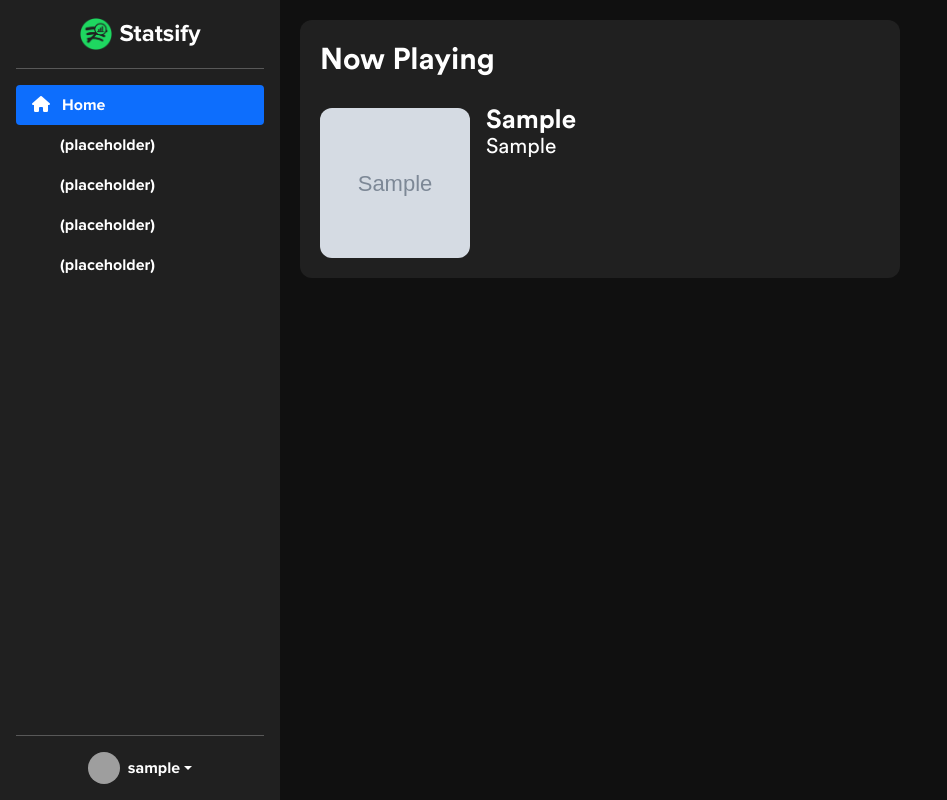
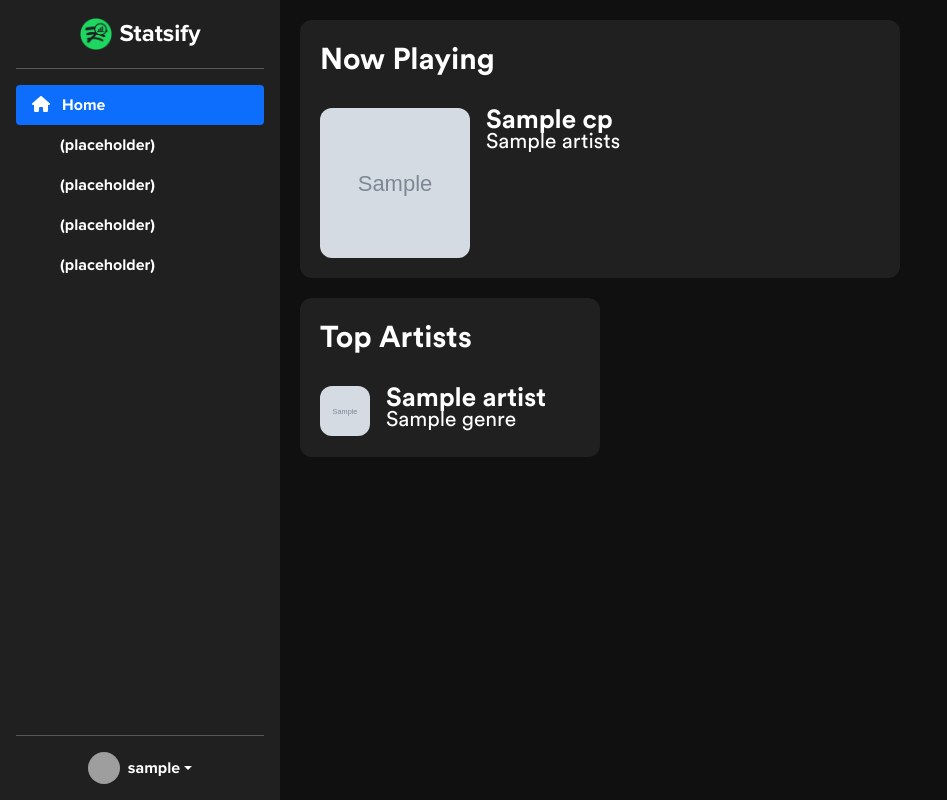
Before and after one commit to jckli/retrievify, a Flask app: template Statsify/Statsify/templates/home.html in a window 1280 px wide. Shown: the whole page, without its empty margins (0-947 px from the left). Run offline with Flask 2, Linux system fonts and the light colour scheme; the template is opened without the code that fills it: most values are stand-ins (such as "Sample title", 1, 10 or a date in 2020); grey boxes marked "Sample" are stand-in pictures; parts of the project's set-up code (start-up, migrations or seed data) failed here and were passed over; grey boxes are pictures that could not be loaded.

Commit message:
Adds top artists to home page

```diff
--- a/Statsify/Statsify/static/content/home.css
+++ b/Statsify/Statsify/static/content/home.css
@@ -21,13 +21,20 @@ p {
     font-size: 21px;
     margin-bottom: 0px;
 }
+h2 {
+    font-family: CircularBold;
+    font-size: 26px;
+    line-height: 2.7vh;
+    color: #ffffff;
+}
 #content {
     margin-left: 280px;
     overflow: auto;
 }
 #content > .now-playing {
     background-color: #202020;
-    margin: 20px 20px;
+    margin: 0px 20px;
+    margin-top: 20px;
     width: 60%;
     border-radius: 12px;
 }
@@ -45,8 +52,21 @@ p {
     flex-grow: 1;
     flex-shrink: 1;
 }
-#content > .now-playing > div > .song > .song-info > #song-title {
-    font-family: CircularBold;
-    font-size: 26px;
-    line-height: 2.7vh;
+#content > .top-artists {
+    background-color: #202020;
+    margin: 20px 20px;
+    width: 30%;
+    border-radius: 12px;
 }
+#content > .top-artists > div {
+    padding: 20px 20px;
+}
+#content > .top-artists > div > .top-artists-list > .artist {
+    display: flex;
+}
+#content > .top-artists > div > .top-artists-list > .artist > img {
+    border-radius: 12px;
+    margin-right: 16px;
+    height: 50px;
+    width: 50px;
+}
--- a/Statsify/Statsify/templates/home.html
+++ b/Statsify/Statsify/templates/home.html
@@ -9,16 +9,33 @@
         <h1>Now Playing</h1>
         <br>
         <div class="song">
-            {% if cpSong is not none %}
-                <img src="{{ cpCover }}" width="150" height="150"/>
+            {% if cp is not none %}
+                <img src="{{ cp.cover }}" width="150" height="150"/>
                 <div class="song-info">
-                    <p id="song-title">{{ cpSong }}</p>
-                    <p id="song-artist">{{ cpArtist }}</p>
+                    <h2 id="song-title">{{ cp.title }}</p>
+                        <p id="song-artist">{{ cp.artists }}</p>
                 </div>
             {% else %}
-                <p id="song-title">No song is playing currently.</p>
+                <h2 id="song-title">No song is playing currently.</p>
             {% endif %}
         </div>
     </div>
 </div>
+<div class="top-artists">
+    <div>
+        <h1>Top Artists</h1>
+        <br>
+        <div class="top-artists-list">
+            {% for artist in ta %}
+                <div class="artist">
+                    <img src='{{ artist["images"][0]["url"] }}' width="150" height="150"/>
+                    <div class="artist-info">
+                        <h2 id="artist-name">{{ artist["name"] }}</p>
+                        <p id="artist-plays">{{ artist["genres"][0] }}</p>
+                    </div>
+                </div>
+            {% endfor %}
+        </div>
+    </div>
+</div>
 {% endblock %}
```
Also changed, not shown: Statsify/Statsify/api.py (+11 -0 lines), Statsify/Statsify/views.py (+11 -7 lines).
